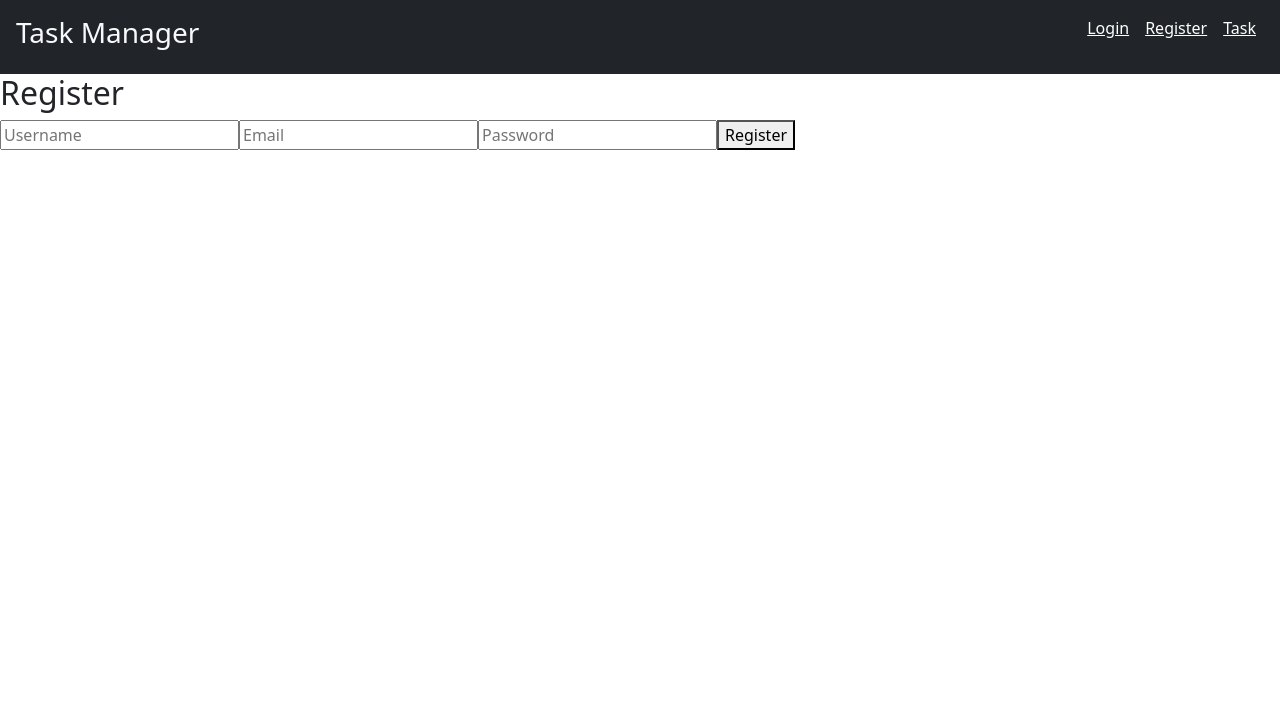
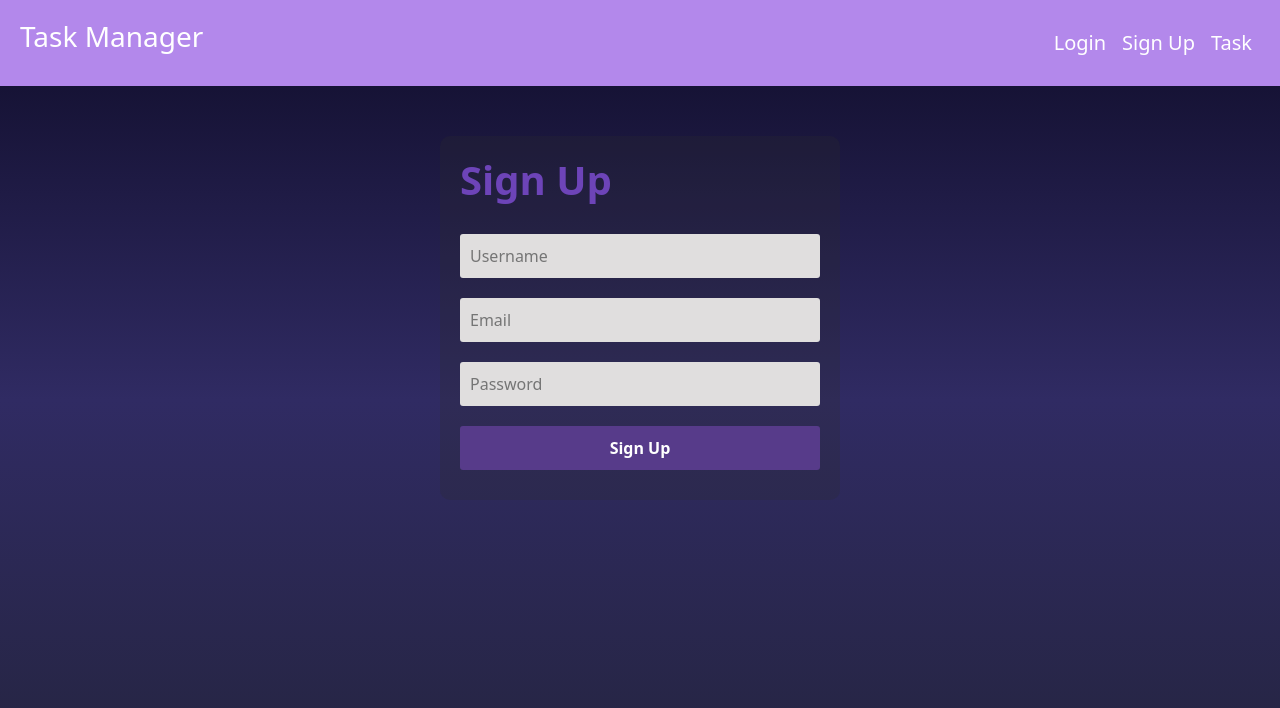
Before and after one commit to Rayo0131/my-project, a React (Vite) app: page /register in a window 1280 px wide. Shown: the top 708 px of the page. Built offline with nearby package versions, Linux system fonts and the light colour scheme.

Commit message:
register

```diff
--- a/src/App.jsx
+++ b/src/App.jsx
@@ -4,7 +4,7 @@
 import React from 'react'
 import { BrowserRouter, Route,  Routes } from 'react-router-dom'
 import Login from './pages/Login'
-import Register from './pages/Register'
+import Register from './pages/Signup'
 import Task from './pages/Task'
 import Navbar from './components/Navbar'
 
--- a/src/components/Navbar.jsx
+++ b/src/components/Navbar.jsx
@@ -3,11 +3,11 @@ import { Link } from 'react-router-dom'
 
 const Navbar = () => {
   return (
-<nav className='bg-dark p-3 text-light d-flex justify-content-between'>
+<nav className=' nav'>
     <h3>Task Manager</h3>
-    <div>
+    <div className='navbar'>
         <Link to="/" className='text-white mx-2'>Login</Link>
-        <Link to="/register" className='text-white mx-2'>Register</Link>
+        <Link to="/signup" className='text-white mx-2'>Sign Up</Link>
         <Link to="/task" className='text-white mx-2'>Task</Link>
     </div>
 </nav>  )
--- a/src/index.css
+++ b/src/index.css
@@ -0,0 +1,76 @@
+*{
+    margin: 0px;
+    padding: 0px;
+    box-sizing: border-box;
+}
+body {
+
+  background: linear-gradient(to bottom, #0f0C29, #302b63, #24243e);
+  min-height: 100vh;
+  align-items: center;
+    justify-content: center;
+}
+.nav {
+    background-color: #b388eb;
+    color: white;
+    justify-content: space-between;
+    display: flex;
+    font-size: 20px;
+    padding: 20px;
+
+}
+.navbar a {
+    color: white;
+    text-decoration: none;
+    margin: 0 15px;
+}
+.navbar a:hover {
+    background-color: #7e57c2;
+    padding: 5px 10px;
+    border-radius: 5px;
+    transition: 3s ease-out;
+}
+.log {
+    max-width: 400px;
+    margin: 50px auto;
+    height: auto;
+  background-color: #2e2e2e3c;
+  padding: 20px;
+  border-radius: 10px;
+  /* box-shadow: 5px 5px 15px rgba(0, 0, 0, 0.3); */
+}
+.log h2 {
+  margin-bottom: 20px;
+  color: #6d44b8;
+    font-weight: bold;
+    font-size: 40px;
+}
+.log input {
+  width: 100%;
+  padding: 10px;
+  margin: 10px auto;
+  border: none;
+  outline: none;
+  border-radius: 3px;
+  cursor: pointer;
+  background: #e0dede;
+  justify-content: center;
+}
+.log button {
+  width: 100%;
+  padding: 10px;
+  margin: 10px auto;
+  border: none;
+  outline: none;
+  border-radius: 3px;
+  cursor: pointer;
+  background: #573b8a;
+  color: white;
+  font-size: 16px;
+    font-weight: bold;
+
+}
+.log button:hover {
+  /* background: #6d44b8; */
+    background: #7e57c2;
+}
--- a/src/pages/Login.jsx
+++ b/src/pages/Login.jsx
@@ -22,7 +22,7 @@ const Login = () => {
     }
 
   return (
-    <main>
+    <main className='log'>
       <h2>Login</h2>
       <form onSubmit={handleLogin}>
         <input type="text" placeholder='Username' value={username} onChange={(e) => setUsername(e.target.value)} />
--- a/src/pages/Register.jsx
+++ b/src/pages/Signup.jsx
@@ -22,13 +22,13 @@ const Register = () => {
     }
 
   return (
-    <main>
-      <h2>Register</h2>
+    <main className='log'>
+      <h2>Sign Up</h2>
       <form onSubmit={handleRegister}>
         <input type="text" placeholder='Username' value={username} onChange={(e) => setUsername(e.target.value)} />
         <input type="email" placeholder='Email' value={email} onChange={(e) => setEmail(e.target.value)} />
         <input type="password" placeholder='Password' value={password} onChange={(e) => setPassword(e.target.value)} />
-        <button type="submit">Register</button>
+        <button type="submit">Sign Up</button>
       </form>
     </main>
   )
```
